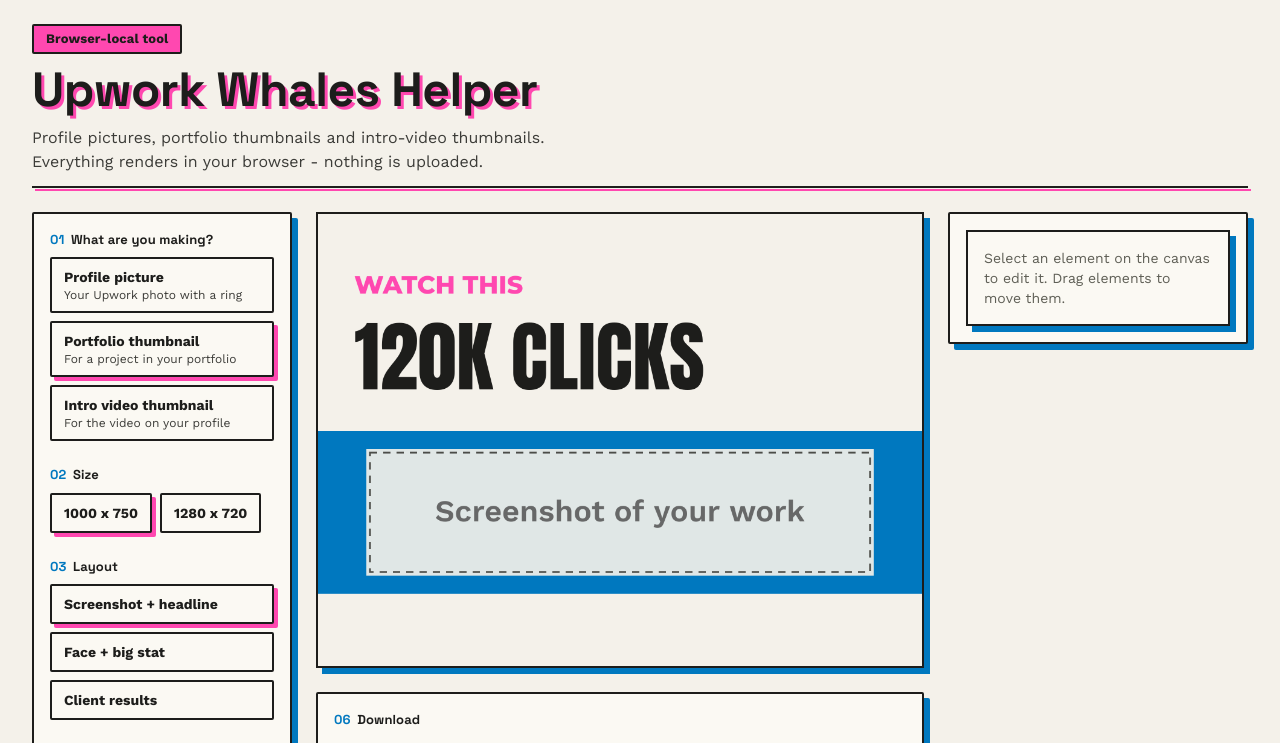
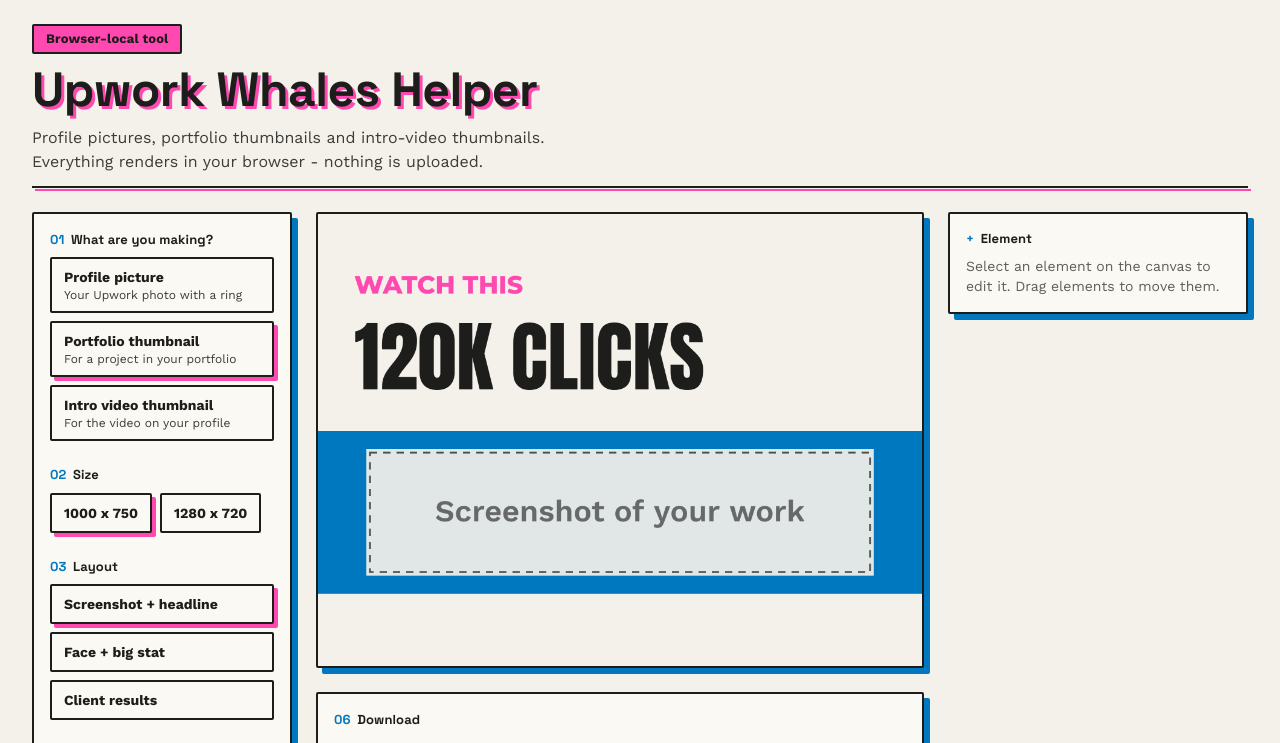
Before and after one commit to bhargavtibadiya/upwork-whales-helper, a Next.js app: page / in a window 1280 px wide. Shown: the top 743 px of the page. Built offline with nearby package versions, Linux system fonts and the light colour scheme.

Commit message:
feat(ui): element kicker and rounded inputs in properties panel

```diff
--- a/src/components/editor/CanvasStage.tsx
+++ b/src/components/editor/CanvasStage.tsx
@@ -138,7 +138,7 @@ export function CanvasStage({ document: doc, imageData, selectedId, dispatch }:
         width={doc.width}
         height={doc.height}
         style={{ width: displayWidth, height: displayHeight }}
-        className="block border-2 border-ink bg-surface shadow-card touch-none cursor-move"
+        className="block rounded-riso border-2 border-ink bg-surface shadow-card touch-none cursor-move"
         onPointerDown={onPointerDown}
         onPointerMove={onPointerMove}
         onPointerUp={onPointerUp}
--- a/src/components/editor/PropertiesPanel.tsx
+++ b/src/components/editor/PropertiesPanel.tsx
@@ -10,7 +10,7 @@ interface PropertiesPanelProps {
   dispatch: React.Dispatch<EditorAction>;
 }
 
-const inputCls = "w-full border-2 border-ink bg-sunken px-3 py-2 text-sm text-ink";
+const inputCls = "w-full rounded-riso border-2 border-ink bg-sunken px-3 py-2 text-sm text-ink";
 const labelCls = "mb-1 block text-xs font-bold tracking-wide text-ink-soft";
 
 function TextFields({ el, dispatch }: { el: TextElement; dispatch: React.Dispatch<EditorAction> }) {
@@ -299,20 +299,26 @@ function ShapeFields({
 export function PropertiesPanel({ element, dispatch }: PropertiesPanelProps) {
   if (element === null) {
     return (
-      <div className="border-2 border-ink bg-surface p-4 text-sm text-ink-muted shadow-card">
+      <div className="text-sm text-ink-muted">
+        <h3 className="riso-kicker mb-2">
+          <span>+</span>Element
+        </h3>
         Select an element on the canvas to edit it. Drag elements to move them.
       </div>
     );
   }
   return (
-    <div className="flex flex-col gap-4 border-2 border-ink bg-surface p-4 shadow-card">
+    <div className="flex flex-col gap-4">
       <div className="flex items-center justify-between">
-        <h3 className="text-base font-bold capitalize">{element.kind}</h3>
+        <h3 className="riso-kicker capitalize">
+          <span>+</span>
+          {element.kind}
+        </h3>
         <div className="flex gap-2">
           <button
             type="button"
             title="Bring forward"
-            className="border-2 border-ink bg-sunken px-2 py-1 text-xs font-bold"
+            className="riso-btn border-2 border-ink bg-sunken px-2 py-1 text-xs font-bold hover:shadow-btn-hover"
             onClick={() => dispatch({ type: "reorderElement", id: element.id, direction: "up" })}
           >
             Up
@@ -320,14 +326,14 @@ export function PropertiesPanel({ element, dispatch }: PropertiesPanelProps) {
           <button
             type="button"
             title="Send backward"
-            className="border-2 border-ink bg-sunken px-2 py-1 text-xs font-bold"
+            className="riso-btn border-2 border-ink bg-sunken px-2 py-1 text-xs font-bold hover:shadow-btn-hover"
             onClick={() => dispatch({ type: "reorderElement", id: element.id, direction: "down" })}
           >
             Down
           </button>
           <button
             type="button"
-            className="border-2 border-ink bg-drum-pink px-2 py-1 text-xs font-bold"
+            className="riso-btn border-2 border-ink bg-drum-pink px-2 py-1 text-xs font-bold hover:bg-drum-pink-hover"
             onClick={() => dispatch({ type: "removeElement", id: element.id })}
           >
             Delete
```
